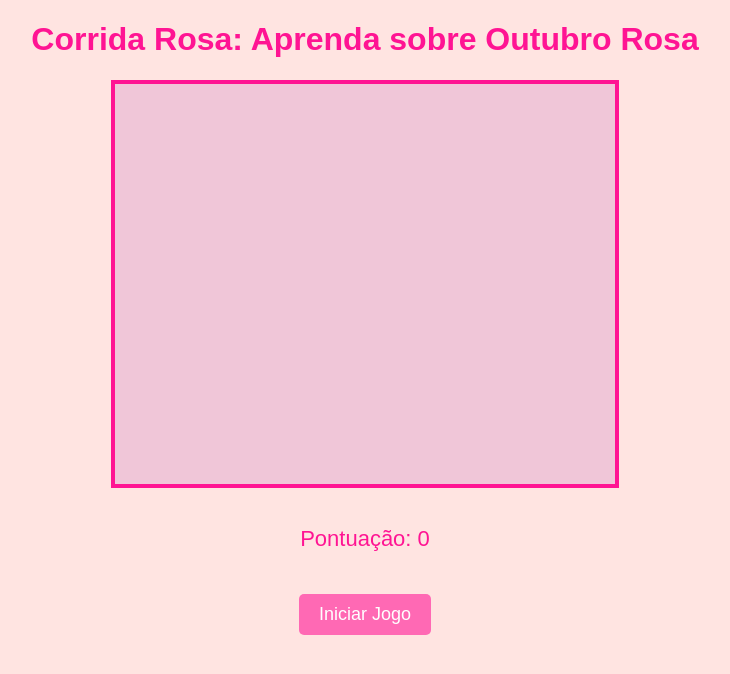
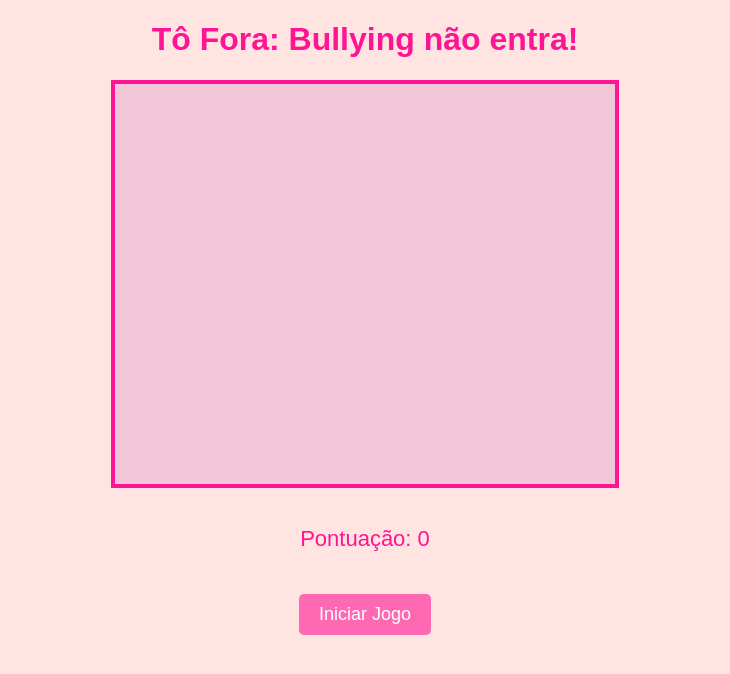
Before and after one commit to acmonicalima/corridarosa, a plain HTML site: page index.html in a window 1280 px wide. Shown: the whole page, without its empty margins (275-1005 px from the left). Drawn offline with Linux system fonts and the light colour scheme.

Commit message:
Update index.html

```diff
--- a/index.html
+++ b/index.html
@@ -3,11 +3,11 @@
 <head>
   <meta charset="UTF-8">
   <meta name="viewport" content="width=device-width, initial-scale=1.0">
-  <title>Corrida Rosa</title>
+  <title>Tô Fora</title>
   <link rel="stylesheet" href="style.css">
 </head>
 <body>
-  <h1>Corrida Rosa: Aprenda sobre Outubro Rosa</h1>
+  <h1>Tô Fora: Bullying não entra!</h1>
   <div id="game-container">
     <canvas id="gameCanvas" width="500" height="400"></canvas>
     <p id="infoMessage"></p>
```
